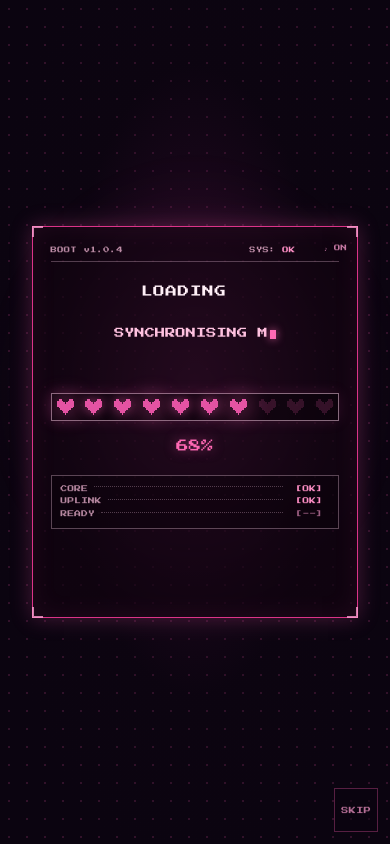
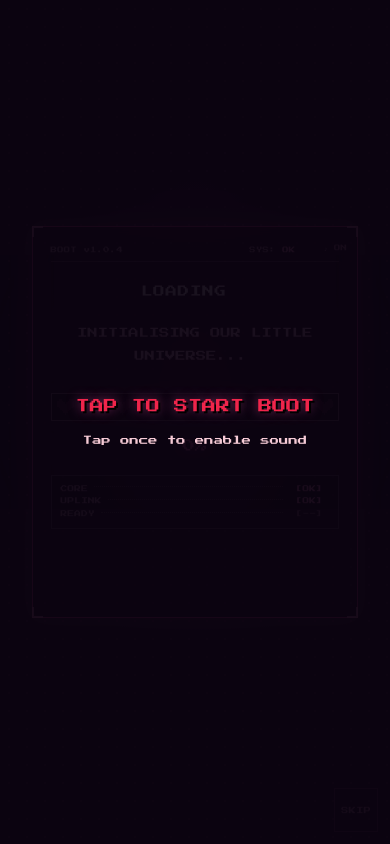
Before and after one commit to HussainPalanpurwala/ressain, a Next.js app: page / in a window 390 px wide. Shown: the top 844 px of the page. Built offline with nearby package versions, Linux system fonts and the light colour scheme.

Commit message:
Unlock audio on tap so mobile boot sounds play end to end

```diff
--- a/app/globals.css
+++ b/app/globals.css
@@ -56,6 +56,43 @@ body {
 .boot--exiting {
   opacity: 0;
   pointer-events: none;
+}
+
+/* Touch devices need one real gesture before Web Audio can make sound. This
+   gate sits above the boot UI, unlocks audio on tap, then starts the loading
+   sequence so the whole 0–100% fanfare is audible on mobile. */
+.boot__gate {
+  position: absolute;
+  inset: 0;
+  z-index: 20;
+  display: flex;
+  flex-direction: column;
+  align-items: center;
+  justify-content: center;
+  gap: 1rem;
+  padding: 2rem;
+  border: 0;
+  background: rgba(11, 4, 16, 0.94);
+  color: #fff0dc;
+  font-family: "Press Start 2P", monospace;
+  text-align: center;
+  cursor: pointer;
+  -webkit-tap-highlight-color: transparent;
+}
+
+.boot__gate-title {
+  font-size: clamp(0.7rem, 3.6vw, 1.05rem);
+  line-height: 1.6;
+  color: #f0254b;
+  text-shadow:
+    2px 2px 0 #000,
+    0 0 12px rgba(228, 83, 163, 0.6);
+}
+
+.boot__gate-note {
+  font-size: clamp(0.5rem, 2.4vw, 0.68rem);
+  line-height: 1.6;
+  color: #f6cbd6;
 }
 
 .boot__inner {
--- a/components/BootSequence.tsx
+++ b/components/BootSequence.tsx
@@ -26,6 +26,11 @@ export default function BootSequence({ onEnter }: { onEnter: () => void }) {
   const reduceMotion = usePrefersReducedMotion();
   const [progress, setProgress] = useState(0);
   const [phase, setPhase] = useState<Phase>("loading");
+  // Mobile browsers keep Web Audio locked until a real gesture. On touch
+  // devices we wait for one tap, unlock audio, THEN run the 10s boot so its
+  // fanfare and every loading blip are actually audible from 0 to 100%.
+  const [needsGesture, setNeedsGesture] = useState(false);
+  const [started, setStarted] = useState(false);
   const rootRef = useRef<HTMLDivElement>(null);
   const finishedRef = useRef(false);
   const didEnterRef = useRef(false);
@@ -57,11 +62,27 @@ export default function BootSequence({ onEnter }: { onEnter: () => void }) {
     playStage,
     playComplete,
     playEnter,
+    unlockAudio,
   } = useRetroSound();
+
+  useEffect(() => {
+    const touch =
+      window.matchMedia?.("(hover: none)").matches ||
+      navigator.maxTouchPoints > 0;
+    if (touch) setNeedsGesture(true);
+    else setStarted(true);
+  }, []);
+
+  const handleBootStart = async () => {
+    await unlockAudio();
+    setNeedsGesture(false);
+    setStarted(true);
+  };
 
   // Progress runs on its own clock, independent of any network activity, and
   // always reaches 100%.
   useEffect(() => {
+    if (!started) return;
     if (reduceMotion) {
       setProgress(100);
       setPhase("ready");
@@ -83,7 +104,7 @@ export default function BootSequence({ onEnter }: { onEnter: () => void }) {
     };
     raf = requestAnimationFrame(tick);
     return () => cancelAnimationFrame(raf);
-  }, [reduceMotion]);
+  }, [reduceMotion, started]);
 
   const messageIndex = useMemo(() => {
     let index = 0;
@@ -98,18 +119,19 @@ export default function BootSequence({ onEnter }: { onEnter: () => void }) {
 
   // Console-style power-on fanfare, then a crisp blip per loading line.
   useEffect(() => {
+    if (!started) return;
     playStartup();
-  }, [playStartup]);
+  }, [started, playStartup]);
 
   useEffect(() => {
-    if (phase !== "loading") return;
+    if (!started || phase !== "loading") return;
     playStage();
-  }, [messageIndex, phase, playStage]);
+  }, [started, messageIndex, phase, playStage]);
 
   useEffect(() => {
-    if (phase !== "ready") return;
+    if (!started || phase !== "ready") return;
     playComplete();
-  }, [phase, playComplete]);
+  }, [started, phase, playComplete]);
 
   const handleEnter = () => {
     if (finishedRef.current) return;
@@ -152,6 +174,13 @@ export default function BootSequence({ onEnter }: { onEnter: () => void }) {
         .join(" ")}
       onTransitionEnd={handleTransitionEnd}
     >
+      {needsGesture && (
+        <button type="button" className="boot__gate" onClick={handleBootStart}>
+          <span className="boot__gate-title">TAP TO START BOOT</span>
+          <span className="boot__gate-note">Tap once to enable sound</span>
+        </button>
+      )}
+
       <div className="boot__inner">
         <div className="boot__glow" aria-hidden="true" />
 
--- a/components/useRetroSound.ts
+++ b/components/useRetroSound.ts
@@ -27,6 +27,7 @@ export default function useRetroSound() {
   const scheduleRef = useRef<(tones: Tone[], offset?: number) => void>(
     () => {}
   );
+  const unlockRef = useRef<() => Promise<boolean>>(() => Promise.resolve(false));
   const [enabled, setEnabled] = useState(true);
   // Mirrors `enabled` so the one-shot unlock callback (created once) always
   // sees the current mute state instead of a stale captured value.
@@ -124,7 +125,7 @@ export default function useRetroSound() {
       }
     };
 
-    const unlock = () => {
+    const unlock = async (): Promise<boolean> => {
       // Mobile browsers only grant audio access to media played *inside* a user
       // gesture. The silent WAV satisfies that rule inaudibly, after which the
       // Web Audio context is free to resume.
@@ -149,18 +150,23 @@ export default function useRetroSound() {
           unlockedRef.current = true;
           flush();
         }
-        return;
+        return true;
       }
-      void active
-        .resume()
-        .then(() => {
-          if (active.state === "running") {
-            unlockedRef.current = true;
-            flush();
-          }
-        })
-        .catch(() => {});
+      try {
+        await active.resume();
+      } catch {
+        return false;
+      }
+      if (String(active.state) === "running") {
+        if (!unlockedRef.current) {
+          unlockedRef.current = true;
+          flush();
+        }
+        return true;
+      }
+      return false;
     };
+    unlockRef.current = unlock;
 
     const events = ["pointerdown", "touchstart", "keydown", "click"];
     events.forEach((event) => window.addEventListener(event, unlock, true));
@@ -251,9 +257,14 @@ export default function useRetroSound() {
     [play]
   );
 
+  // Lets a component unlock audio from INSIDE a real user gesture (e.g. a
+  // "tap to boot" gate) before it starts a timed sequence that needs sound.
+  const unlockAudio = useCallback(() => unlockRef.current(), []);
+
   return {
     enabled,
     setEnabled,
+    unlockAudio,
     playStartup,
     playStage,
     playComplete,
```
